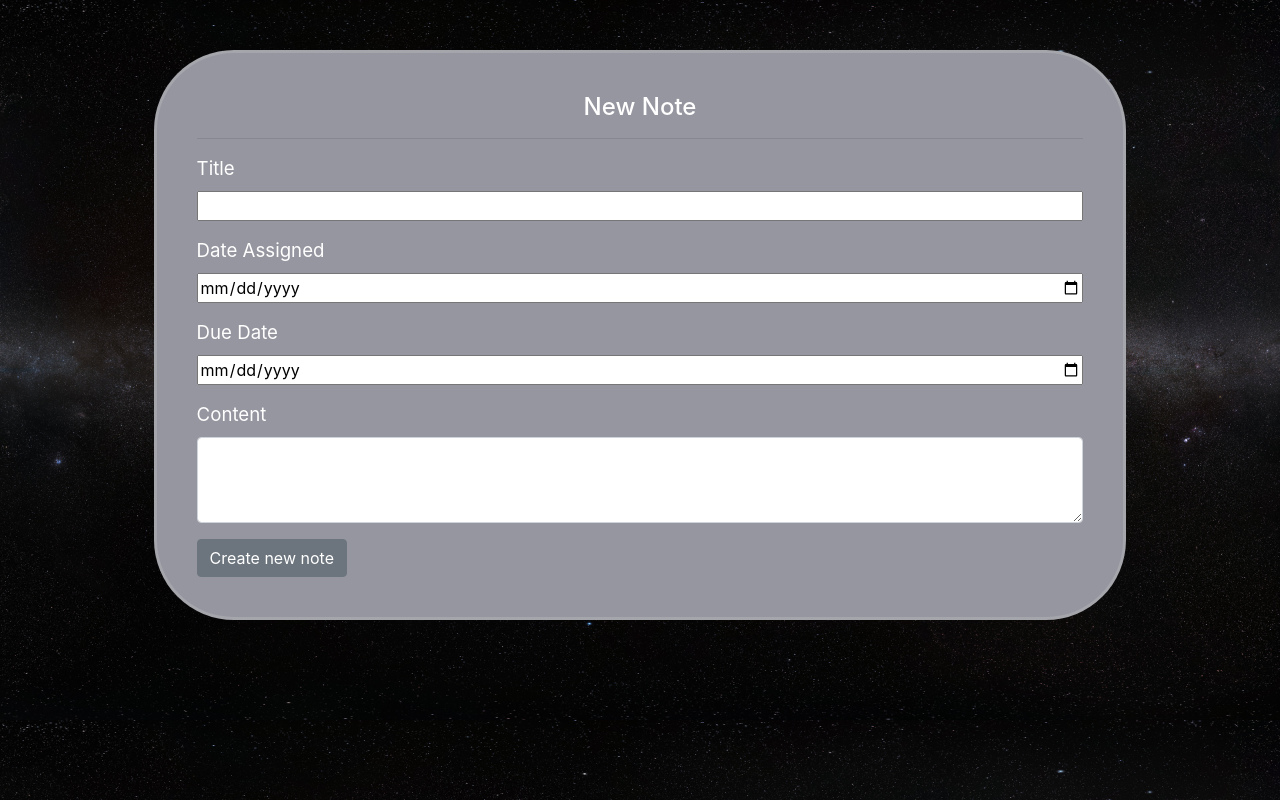
After one commit to dchen3121/RemindMe, a Flask app: page /home/subject/newnote/1 in a window 1280 px wide. The commit adds this page. Run offline with Flask 2, Linux system fonts and the light colour scheme; the visitor is signed in with stand-in values (Sample User, id 1); some libraries are stand-ins or nearby versions.

Commit message:
Updated files

```diff
--- a/src/app.py
+++ b/src/app.py
@@ -68,11 +68,25 @@ def create_new_subject():
     return render_template('createsubject.html', username=session['username'])
 
 
-@app.route('/home/subject/<string:class_id>')
+@app.route('/home/subject/<string:class_id>', methods=['POST'])
 def subject_template(class_id):
     subject = Class.get_class_by_id(class_id)
+    if request.method == 'POST':
+        title = request.form['title']
+        content = request.form['description']
+        date = request.form['date']
+        due_date = request.form['due-date']
+        new_note = Note(title, content, due_date, class_id, date)
+        new_note.save_note_to_mongo()
     notes = subject.get_notes_from_class()
-    return render_template('view_subject.html', notes=notes, username=session['username'])
+    return render_template('view_subject.html', notes=notes, username=session['username'], subject=class_id)
+
+
+
+@app.route('/home/subject/newnote/<string:class_id>')  # creating new note inside a class
+def create_new_note(class_id):
+    return render_template('createnote.html', username=session['username'], subject=class_id)
+
 
 
 # requirement to run our app
--- a/src/templates/auth_base.html
+++ b/src/templates/auth_base.html
@@ -18,7 +18,7 @@
             crossorigin="anonymous"></script>
 
 </head>
-<body style="background-image:url(../static/images/first_bg.jpg);background-size:50%;">
+<body style="background-image:url(../static/images/first_bg.jpg);background-size:cover;">
 {% block content %}
 
 {% endblock %}
--- /dev/null
+++ b/src/templates/createnote.html
@@ -0,0 +1,27 @@
+{% extends "auth_base.html" %}
+{% block content %}
+
+<div style="margin-left:12%;margin-right:12%;margin-top:50px;margin-bottom:50px;padding:40px;border:3px solid rgba(200,200,200,0.3);border-radius:80px;background-color:rgb(150,150,160);color:white;">
+    <h1 style="text-align:center;font:Trebuchet MS;font-size:18pt;">New Note</h1>
+    <hr>
+    <form id="new-note-form" action="/home/subject/{{ subject }}" method="post">
+        <div class="form-group">
+            <label for="title" style="font-size:14pt;">Title</label>
+            <input type="text" id="title" name="title" style="width:100%"/>
+        </div>
+        <div class="form-group">
+            <label for="date" style="font-size:14pt;">Date Assigned</label>
+            <input type="date" id="date" name="date" style="width:100%"/>
+        </div>
+        <div class="form-group">
+            <label for="due-date" style="font-size:14pt;">Due Date</label>
+            <input type="date" id="due-date" name="due-date" style="width:100%"/>
+        </div>
+        <div class="form-group">
+            <label for="content" style="font-size:14pt;">Content</label>
+            <textarea id="content" class="form-control" name="content" rows="3" maxlength="250"></textarea>
+        </div>
+        <button type="submit" class="btn btn-secondary">Create new note</button>
+    </form>
+</div>
+{% endblock %}
--- a/src/templates/home_base.html
+++ b/src/templates/home_base.html
@@ -20,9 +20,9 @@
     <link rel="stylesheet" type="text/css" href="../static/css/home_base.css" />
 
 </head>
-<body style="background-image:url(../static/images/first_bg.jpg);background-size:50%;">
+<body style="background-image:url(../static/images/first_bg.jpg);background-size:cover;">
 
-<nav class="navbar navbar-dark bg-dark" style="margin-bottom:20px;">
+<nav class="navbar navbar-dark bg-dark" style="margin-bottom:15px;">
     <a class="navbar-brand" style="color:#CCCCCC">Hello, {{ username }}.</a>
     <form class="form-inline">
         <input class="form-control mr-sm-2" type="search" placeholder="Search for anything" aria-label="Search">
--- a/src/templates/homescreen.html
+++ b/src/templates/homescreen.html
@@ -8,10 +8,11 @@
 <div class="container">
     {% if classes|length > 0 %}
         {% for class in classes %}
-            <div class="card" style="float:left;width:24%;height:230px;margin-bottom:16px;margin-left:1%;background-color:#CCC;">
+            <div class="card" style="float:left;width:24%;height:250px;margin-bottom:16px;margin-left:1%;background-color:#CCC;">
                 <a href="/home/subject/{{ class._id }}" style="color:black;text-decoration:none;">
                     <div class="card-body">
                         <h5 class="card-title">{{ class.title }}</h5>
+                        <hr>
                         <!--h6 class="card-subtitle mb-2 text-muted">Card subtitle</h6-->
                         <p class="card-text">{{ class.description }}</p>
                     </div>
```
Also changed, not shown: src/templates/view_subject.html (+10 -3 lines).
